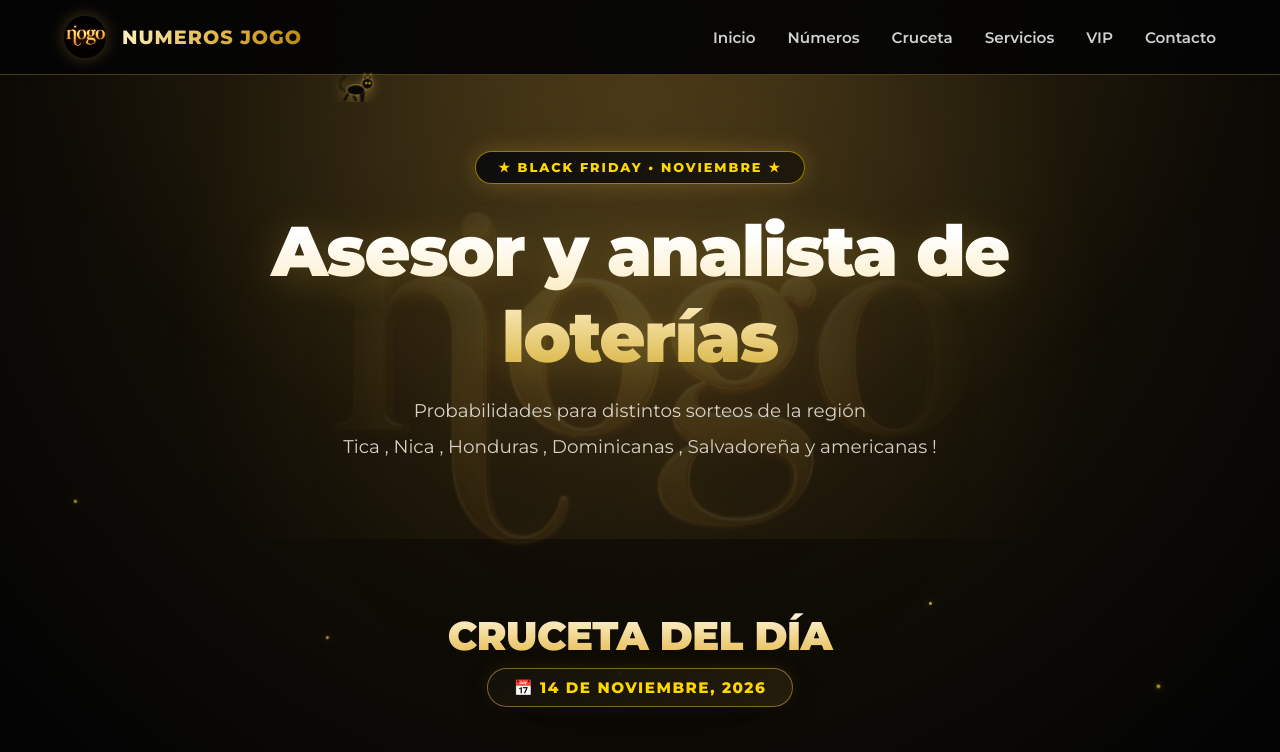
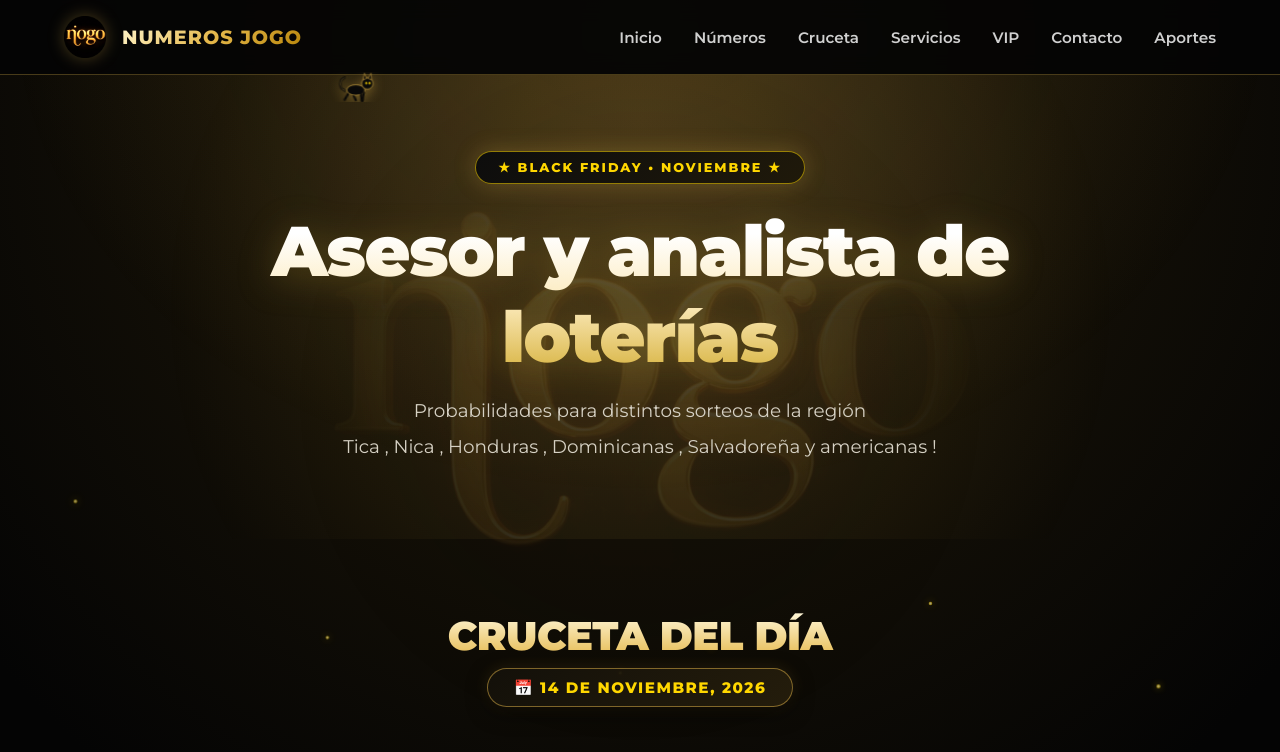
Before and after one commit to NUMEROSJOGO/numerosjogo, a plain HTML site: page index.html in a window 1280 px wide. Shown: the top 752 px of the page. Drawn offline with Linux system fonts and the light colour scheme.

Commit message:
Add files via upload

```diff
--- a/index.html
+++ b/index.html
@@ -35,6 +35,7 @@
                     <li><a href="#servicios">Servicios</a></li>
                     <li><a href="#vip">VIP</a></li>
                     <li><a href="#contacto">Contacto</a></li>
+                    <li><a href="#aportes">Aportes</a></li>
                 </ul>
             </nav>
         </div>
```
